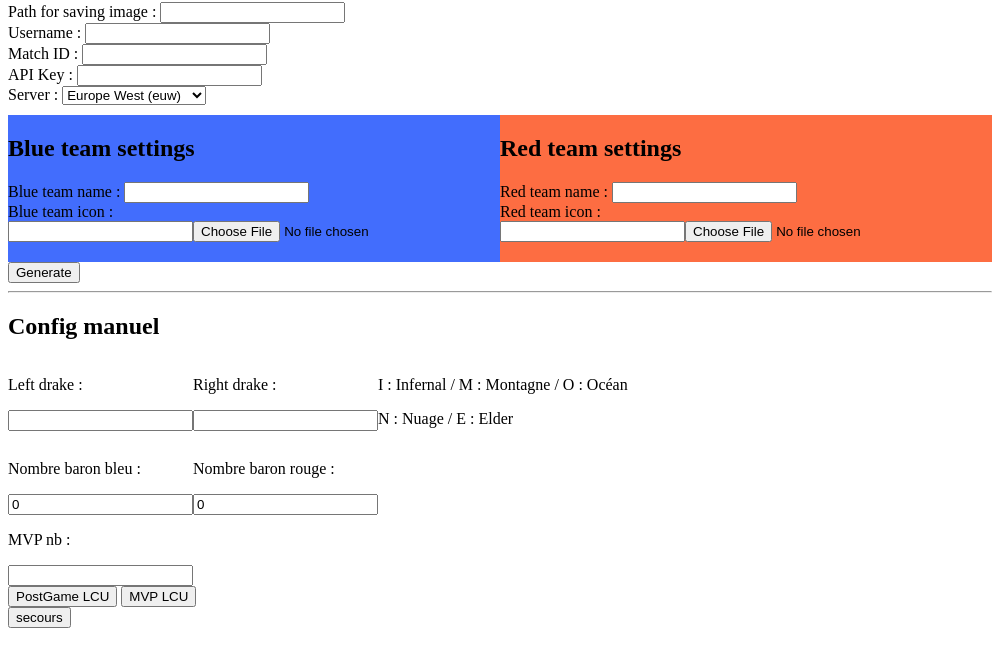
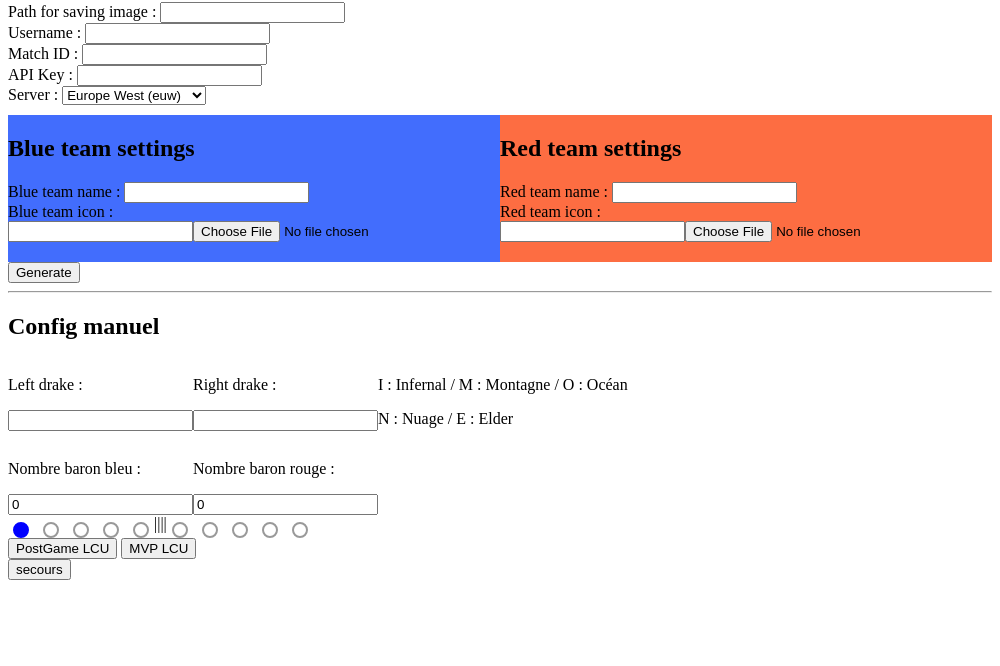
Before and after one commit to Kla35/lis-generator, an Electron app: page index.html in a window 1000 px wide. Shown: the part 78-744 px from the top of the page. Drawn offline with Linux system fonts and the light colour scheme; no server answers.

Commit message:
update mvp option

```diff
--- a/button_action.js
+++ b/button_action.js
@@ -39,7 +39,7 @@ redIconPath_button.addEventListener("click", function(){
 });
 
 buttonMVP.addEventListener("click",function(){
-    id_mvp = document.getElementById("mvp_nb").value;
+    id_mvp = document.querySelector('input[name=team]:checked').value;
     fetch(url2, {method:'GET',
         headers: headers, agent
     })
@@ -78,8 +78,8 @@ button2.addEventListener("click",function(){
         eta_div.classList.remove("hidden");
         changeETAimg("loading");
         changeETA("Generate postgame LCU image");
-        game = require("./eog-stats-block.json");
-        // game = json;
+        // game = require("./eog-stats-block.json");
+        game = json;
         game.teams[0].players.forEach(p => {
             if(p.teamId == 100){
                 nbplayer_blueside++;
--- a/functions.js
+++ b/functions.js
@@ -111,6 +111,18 @@ function translateChamp(id_champ){
     } else {
         img = ''
     }
+    return img;
+}
+
+function translateChampMVP(id_champ){
+    const index = tab_champ.findIndex(champ => champ.id == id_champ);
+    let img = '';
+    if (index != -1){
+        img = tab_champ[index].img;
+    } else {
+        img = ''
+    }
+    img = img.substr(0, img.length - 4) + "_0.jpg";
     return img;
 }
 
@@ -815,7 +827,7 @@ async function generateImageMVP(id){
         await context.fillText(MVPStats.dmg+"%", positionXMesureMVP.dmg, positionYMesureMVP.dmg);
         //VISION
         await context.fillText(MVPStats.vision, positionXMesureMVP.vision, positionYMesureMVP.vision);
-        var champName = await translateChamp(MVPStats.champId);
+        var champName = await translateChampMVP(MVPStats.champId);
         console.log(champName);
         await loadImage(path+'/data/'+version+'/en_US/champion_loading/'+champName).then(async image => {
             await context.drawImage(image, 253, 236, 345, 627);
--- a/index.html
+++ b/index.html
@@ -117,10 +117,25 @@
           </div> -->
         </div>
       </div>
-      <div>
-        <p>MVP nb :</p>
-        <input type="text" id="mvp_nb"/>
-      </div>
+      <div style="display:flex;">
+        <div>
+            <input type="radio" id="blue0" name="team" class="radio_player radio_blue" value="0" checked>
+            <input type="radio" id="blue1" name="team" class="radio_player radio_blue" value="1">
+            <input type="radio" id="blue2" name="team" class="radio_player radio_blue" value="2">
+            <input type="radio" id="blue3" name="team" class="radio_player radio_blue" value="3">
+            <input type="radio" id="blue4" name="team" class="radio_player radio_blue" value="4">
+        </div>
+        <div>
+            <span>||||</span>
+        </div>
+        <div>
+            <input type="radio" id="red0" name="team" class="radio_player radio_red" value="5">
+            <input type="radio" id="red1" name="team" class="radio_player radio_red" value="6">
+            <input type="radio" id="red2" name="team" class="radio_player radio_red" value="7">
+            <input type="radio" id="red3" name="team" class="radio_player radio_red" value="8">
+            <input type="radio" id="red4" name="team" class="radio_player radio_red" value="9">
+        </div>
+    </div>
       <button id="button2">PostGame LCU</button>
       <button id="buttonMVP">MVP LCU</button>
     </div>
--- a/style.css
+++ b/style.css
@@ -1,5 +1,37 @@
 .hidden {
     display: none;
+}
+
+.radio_player {
+  -webkit-appearance: none;
+  -moz-appearance: none;
+  appearance: none;
+
+  border-radius: 50%;
+  width: 16px;
+  height: 16px;
+
+  border: 2px solid #999;
+  transition: 0.2s all linear;
+  margin-right: 5px;
+
+  position: relative;
+  top: 4px;
+}
+.radio_blue:checked {
+  -webkit-appearance: none;
+  -moz-appearance: none;
+  appearance: none;
+  background-color: blue;
+  border: 6px solid blue;
+}
+
+.radio_red:checked {
+  -webkit-appearance: none;
+  -moz-appearance: none;
+  appearance: none;
+  background-color: red;
+  border: 6px solid red;
 }
 
 .flex_info {
```
